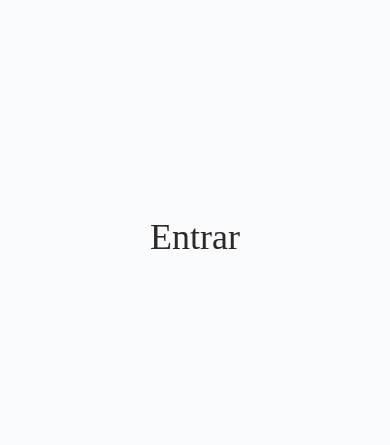
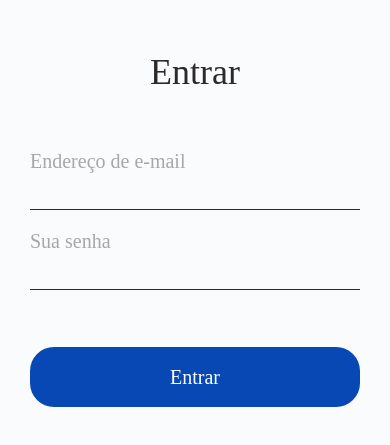
Before and after one commit to w-reis/postex-mobile, a React Native app: screen / in a window 390 px wide. Shown: the part 185-630 px from the top of the page. Built offline with nearby package versions, Linux system fonts and the light colour scheme.

Commit message:
adds input and button to signin screen

```diff
--- a/src/pages/SignIn/index.tsx
+++ b/src/pages/SignIn/index.tsx
@@ -1,10 +1,16 @@
 import React from 'react';
+
+import Input from '../../components/Input';
+import Button from '../../components/Button';
 
 import { Container, Title } from './styles';
 
 const SignIn: React.FC = () => (
   <Container>
     <Title>Entrar</Title>
+    <Input placeholder="Endereço de e-mail" keyboardType="email-address" />
+    <Input placeholder="Sua senha" secureTextEntry />
+    <Button style={{ marginTop: 47 }}>Entrar</Button>
   </Container>
 );
 
--- a/src/pages/SignIn/styles.ts
+++ b/src/pages/SignIn/styles.ts
@@ -11,4 +11,5 @@ export const Title = styled.Text`
   color: #2c2929;
   font-family: 'Roboto-Bold';
   font-size: 36px;
+  margin-bottom: 47px;
 `;
```
